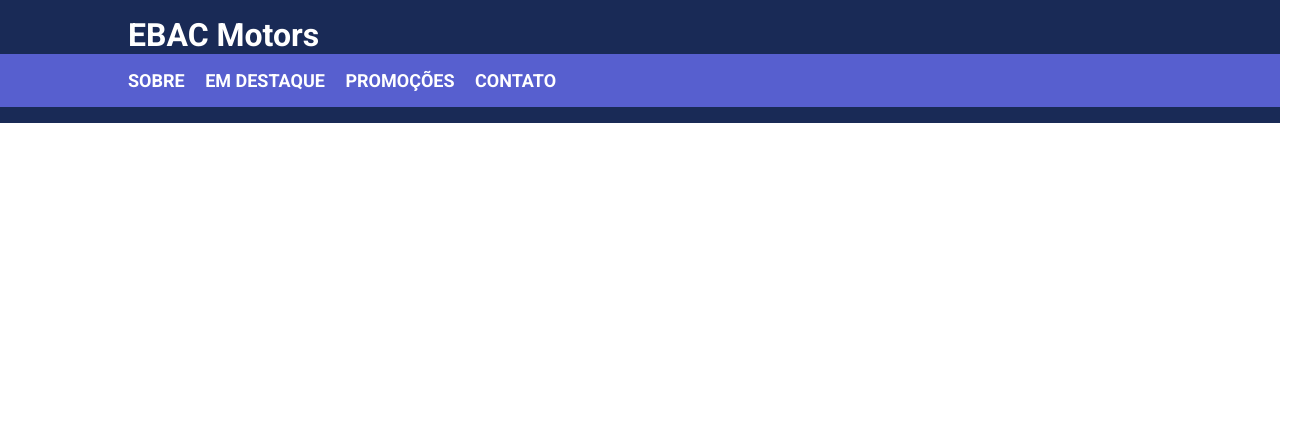
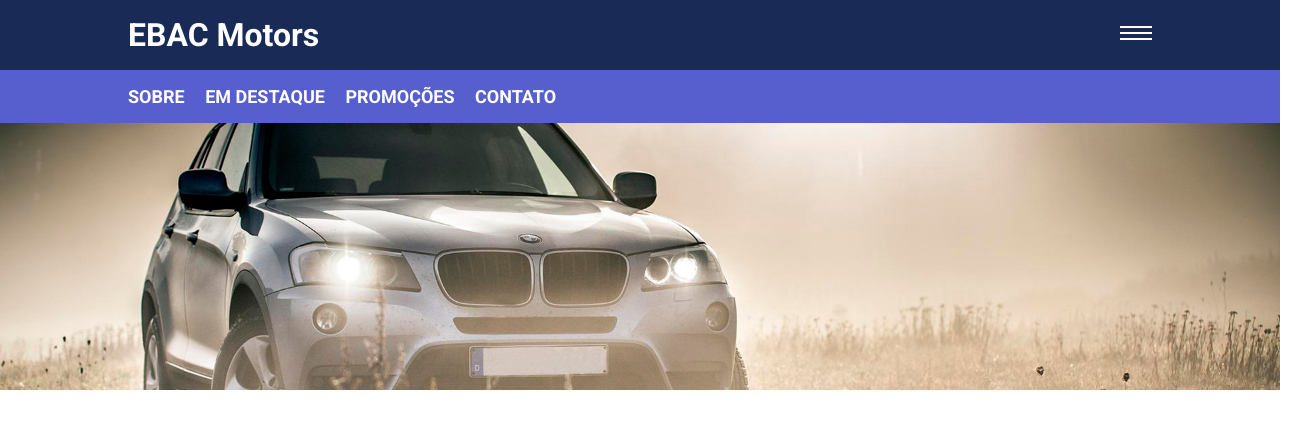
Before and after one commit to damaresgaia/ebac-motors, a plain HTML site: page index.html in a window 1280 px wide. Shown: the whole page, 1305 px wide, since content can reach past the window. Drawn offline with nearby package versions, Linux system fonts and the light colour scheme.

Commit message:
Criação de um menu hamburguer e um carrossel de imagens

```diff
--- a/index.html
+++ b/index.html
@@ -9,6 +9,8 @@
     <link rel="preconnect" href="http://fonts.gstatic.com" crossorigin>
     <link href="https://fonts.googleapis.com/css2?family=Roboto:wght@400;700&display=swap" rel="stylesheet">
     <link rel="stylesheet" href="./main.css">
+    <link rel="stylesheet" type="text/css" href="https://cdn.jsdelivr.net/npm/slick-carousel@1.8.1/slick/slick.css"/>
+    <link rel="stylesheet" type="text/css" href="https://cdn.jsdelivr.net/npm/slick-carousel@1.8.1/slick/slick-theme.css"/>
 
 </head>
 
@@ -16,6 +18,11 @@
     <header>
         <div class="container">
             <h1>EBAC Motors</h1>
+            <div class="menu-hamburguer">
+                <span></span>
+                <span></span>
+                <span></span>
+            </div>
         </div>
         <nav>
             <div class="container">
@@ -36,6 +43,22 @@
             </div>
         </nav>
     </header>
+
+    <div id="carousel-imagens">
+        <img src="images/slide1.png" alt="Carro da Porsche">
+        <img src="images/slide2.png" alt="Carro da BMW">
+        <img src="images/slide3.png" alt="Carro da Ford">
+    </div>
+
+    <script type="text/javascript" src="https://code.jquery.com/jquery-1.11.0.min.js"></script>
+    <script type="text/javascript" src="https://code.jquery.com/jquery-migrate-1.2.1.min.js"></script>
+    <script type="text/javascript" src="https://cdn.jsdelivr.net/npm/slick-carousel@1.8.1/slick/slick.min.js"></script>
+    <script>
+        $(document).ready(function() {
+            $('#carousel-imagens').slick({
+                autoplay:true
+            })
+        })
+    </script>
 </body>
-
 </html>
--- a/main.css
+++ b/main.css
@@ -13,8 +13,15 @@
 
 header {
     background-color: #192a56;
-    padding: 16px 0;
+    padding-top: 16px;
     color: #fff;
+}
+
+header > .container{
+    display: flex;
+    justify-content: space-between;
+    align-items: center;
+    padding-bottom: 16px;
 }
 
 nav {
@@ -35,3 +42,15 @@ nav li a {
     color: #fff;
     text-decoration: none;
 }
+
+.menu-hamburguer{
+    width: 32px;
+}
+
+.menu-hamburguer span{
+    height: 2px;
+    width: 100%;
+    background-color: #fff;
+    display: block;
+    margin-bottom: 4px;
+}
```
